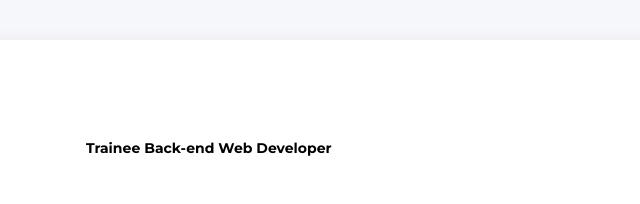
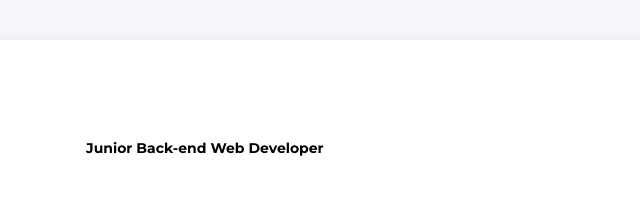
Before and after one commit to Ewentualnie/Ewentualnie.github.io, a plain HTML site: page index.html in a window 1280 px wide. Shown: the top 204 px of the page, 414-1054 px from the left. Drawn offline with Linux system fonts and the light colour scheme.

Commit message:
Update index.html

```diff
--- a/index.html
+++ b/index.html
@@ -12,7 +12,7 @@
 <div class="main_container">
     <div class="content_section">
         <div class="about_me">
-            <h2 class="about_me_profession">Trainee Back-end Web Developer</h2>
+            <h2 class="about_me_profession">Junior Back-end Web Developer</h2>
             <h1 class="about_me_name">Serhii Zaika</h1></div>
 
         <div class="my_projects">
```
